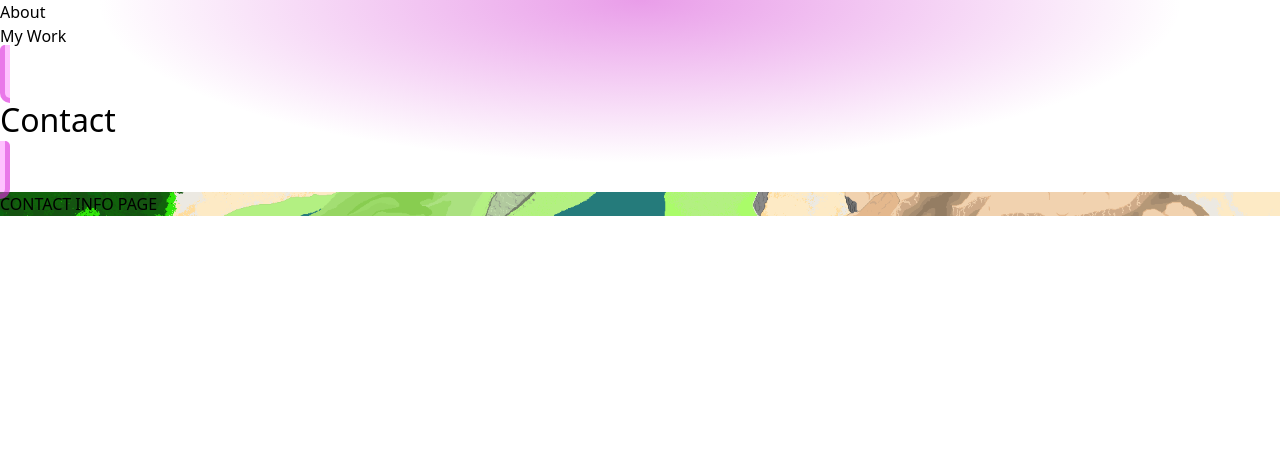
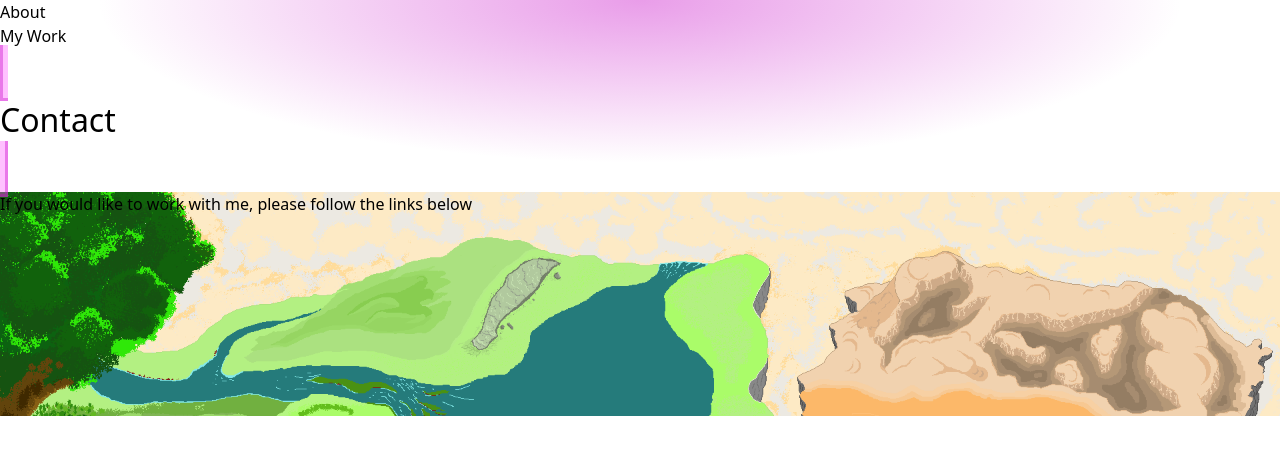
Before and after one commit to Jaycossey/react-portfolio, a React (Vite) app: page /Contact in a window 1280 px wide. Shown: the top 454 px of the page. Built offline with nearby package versions, Linux system fonts and the light colour scheme.

Commit message:
updated process, made reusable cards for text, revisiting structure, changed minor navbar stylings, need to rework portfolio display

```diff
--- a/src/App.css
+++ b/src/App.css
@@ -16,9 +16,9 @@
 
 .active {
     font-size: 2rem;
-    border: 5px solid var(--purple);
+    border: 3px solid var(--purple);
     border-top: none;
-    border-radius: 10px 10px 20px 20px;
+    /* border-radius: 10px 10px 20px 20px; */
     padding: 5px;
     background-color: var(--purple-2);
 }
--- a/src/components/About.jsx
+++ b/src/components/About.jsx
@@ -1,36 +1,27 @@
+import Card from './Card';
 import text from '../textFiles/text';
 
+// Also dont like this layout -- need to think how to show and hold this information, create a reusable card element and then handle
+// text data by passing in as props.
+
+// About me component
 const About = () => {
+
     return (
         <>
         {/* Grid Container for static about section */}
             <div className='w-screen
                             h-screen
                             bg-slate-500
-                            grid
-                            grid-cols-2
-                            grid-rows-5
-                            p-8
+                            p-20
                             text-center
                             bg-port'>
 
                 {/* Welcome Text Container */}
-                <div className="col-span-2
-                                row-start-2
-                                pr-40
-                                pl-40">
-
-                    <p className='bg-violet-400
-                                    p-10
-                                    text-black
-                                    rounded-3xl'>
-                        {text.about}
-                    </p>
-                </div>
+                <Card text={text.about} />
 
                 {/* Profile photo container */}
-                <div className="row-span-2
-                                col-start-1">
+                <div className="">
 
                     <img className="w-80
                                     h-80
--- /dev/null
+++ b/src/components/Canvas.jsx
@@ -0,0 +1,19 @@
+// Resusable canvas element, want to be able to draw and use spritesheets onto these, will visit old JS code to handle this
+// Currently only want 3 simple animations (khayman and wing movement, gem float, city floating <= this one still needs building remember)
+const Canvas = (props) => {
+
+    // props are: spritesheet(need to target pathname), framerate(default frames have always been 7, need to work out offset or whether to handle different)
+    // width of canvas and height of canvas
+    console.log(props);
+
+    return (
+        <canvas width={props.width}
+                height={props.height}
+                className="border-4
+                        border-black
+                        rounded-2xl">
+        </canvas>
+    );
+}
+
+export default Canvas;
--- /dev/null
+++ b/src/components/Card.jsx
@@ -0,0 +1,20 @@
+// Reusable card component to hold plaintext
+const Card = (props) => {
+    return (
+        // Container div
+        <div className="bg-slate-200
+                        bg-opacity-50
+                        rounded-2xl
+                        border-4
+                        border-purple-500
+                        text-purple-800
+                        p-5">
+
+            {/* Text Content */}
+            {props.text}
+
+        </div>
+    );
+}
+
+export default Card;
--- a/src/components/Contact.jsx
+++ b/src/components/Contact.jsx
@@ -1,12 +1,28 @@
+import Card from './Card';
+import Canvas from './Canvas';
+import text from '../textFiles/text';
+
+// Contact component, this will hold 3 animations as well as contact information
 const Contact = () => {
+
+    // Return HTML
     return (
         <>
+            {/* Container div for content only */}
             <div className="w-screen
                             h-screen
                             bg-slate-700
-                            bg-port">
+                            bg-port
+                            p-20">
 
-                <p>CONTACT INFO PAGE</p>
+                {/* Card with contact text */}
+                <Card text={text.contact} />
+
+                {/* Canvas Elements for spritesheet animations */}
+                <Canvas spriteSheet="helloTest"
+                        frameRate="7"
+                        width="300px"
+                        height="200px" />
 
             </div>
         </>
--- a/src/components/NavBar.jsx
+++ b/src/components/NavBar.jsx
@@ -3,7 +3,7 @@ import { NavLink } from "react-router-dom";
 const NavBar = () => {
     return (
         <nav className='w-screen h-14 fixed z-10 radial-green'>
-            <ul className='flex items-center justify-center pt-3 lg:gap-30 md:gap-20 gap-8'>
+            <ul className='flex items-center justify-center gap-14'>
                 <NavLink
                     to="/About"
                     className={({isActive, isPending}) =>
--- a/src/components/Portfolio.jsx
+++ b/src/components/Portfolio.jsx
@@ -5,31 +5,13 @@ import projectList from "../utils/projectObj";
 const Portfolio = () => {
     console.log(projectList);
 
-    // IMPORTANT NOTE FOR NEXT SESSION !!!! ---- GitHub has the root of this project, stored within its parent directory, double check this
-    // ASAP
-
-    // I need to now work out how to handle the changing of the projects. I can target them with projectList[i]
-    // How do I iterate through? and What happens when i is at the length of the array
-    // I need to have useState ideally to handle which of the projects are shown. I also need to add in the remaining images and screenshots
-    // I need to handle a more dynamic alt tag for the projects images
-    // let's handle the iteration through the arrays first.
-
-    /**
-     * Current error cases: if i < 1 || i > arr.length - 1;
-     * then data does not exist,
-     */
-
-    let left = 0;
-    let center = 1;
-    let right = 2;
-    let i = 1;
-
     return (
         <>
             {/* Page Container */}
             <div className="w-screen
                             h-screen
-                            bg-port">
+                            bg-port
+                            p-20">
 
                 {/* carousel display container */}
                 <div className="h-screen
@@ -43,15 +25,15 @@ const Portfolio = () => {
 
                     {/* Portfolio piece [1], click to bring to focus */}
                     <Presentation position="left"
-                                project={projectList[left]} />
+                                project={projectList[0]} />
 
                     {/* Center focus Portfolio [2] These indexes will be important */}
                     <Presentation position="center"
-                                project={projectList[i]} />
+                                project={projectList[1]} />
 
                     {/* Portfolio [3] 3rd shown half transparent */}
                     <Presentation position="right"
-                                project={projectList[right]} />
+                                project={projectList[2]} />
                 </div>
 
             </div>
--- a/src/components/Presentation.jsx
+++ b/src/components/Presentation.jsx
@@ -1,36 +1,25 @@
 const Presentation = (props) => {
-    // custom className variable, used in switch case and parent div
-    let customClasses;
-
-    console.log(props.project);
-
-    // Switch case to determine styles for each presentation (size)
-    switch(props.position) {
-        case 'center':
-            customClasses = "border-2 border-purple-500 rounded-xl p-2 bg-slate-100 bg-opacity-60";
-            break;
-        case 'right':
-            customClasses = "border-2 border-purple-500 rounded-xl p-2 bg-slate-100 bg-opacity-60 scale-50";
-            break;
-        case 'left':
-            customClasses = "border-2 border-purple-500 rounded-xl p-2 bg-slate-100 bg-opacity-60 scale-50";
-            break;
-        default:
-            console.log(`position not set`);
-            break;
-    }
 
     return (
         // Parent/Background container
-        <div className={customClasses}>
+        <div className="bg-slate-500
+                        bg-opacity-50
+                        border-4
+                        rounded-2xl
+                        border-purple-500
+                        p-2
+                        w-80
+                        h-100
+                        text-purple-700">
+
             {/* Image of project */}
             <img src={props.project.image}
                 alt="Screenshot of Code from the Main Presentation piece"
-                className="w-full
-                    h-80
-                    rounded-lg
-                    border-4
-                    border-purple-500" />
+                className="h-40
+                        m-auto
+                        rounded-md
+                        border-2
+                        border-purple-400" />
 
             {/* Title */}
             <p className="underline
--- a/src/textFiles/text.jsx
+++ b/src/textFiles/text.jsx
@@ -1,6 +1,7 @@
 // Not happy with this one, will write a function to call text data from text files to reuse for each component.
 const text = {
     about: "Hello World! My name is Ian, I am a passionate and versatile software developer with a keen focus on full stack development and game development. My expertise lies in crafting seamless and engaging user experiences through specialized front-end web development. Delving deep into the world of JavaScript, I have honed my skills in various frameworks, including React, Node.js, and jQuery. My commitment to staying at the forefront of web technologies allows me to create dynamic and responsive applications that push the boundaries of user interaction. Proficient in CSS, I leverage frameworks such as Tailwind and Bootstrap to streamline the design process and ensure a polished, visually appealing final product. My journey in software development is not just about writing code; it's about creating immersive digital experiences that captivate users. With a strong foundation in front-end technologies and a passion for pushing the boundaries of innovation, I am dedicated to contributing to the ever-evolving landscape of web and game development. Whether it's building intuitive interfaces or crafting immersive gaming environments, I bring a blend of technical expertise and creative problem-solving to every project I undertake.",
+    contact: "If you would like to work with me, please follow the links below"
 }
 
 export default text;
```
